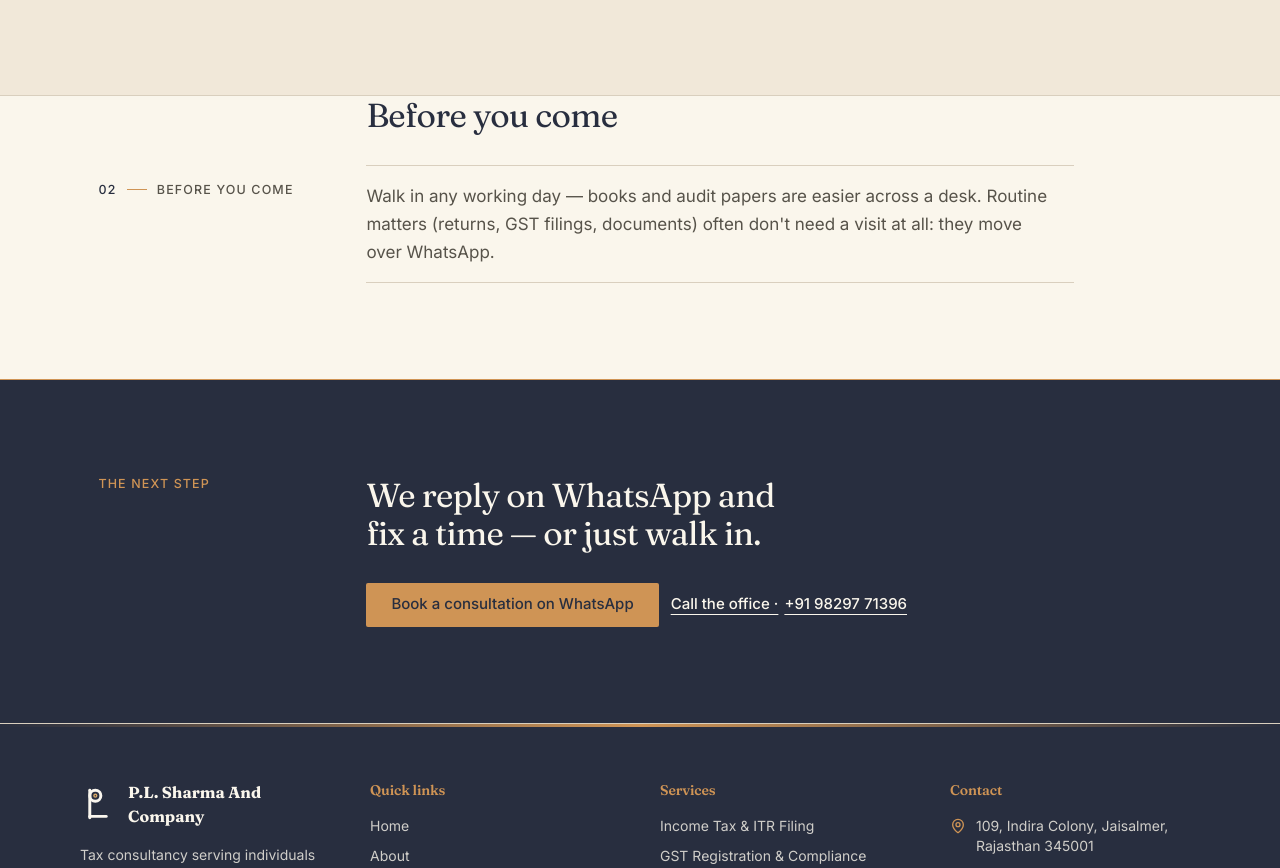
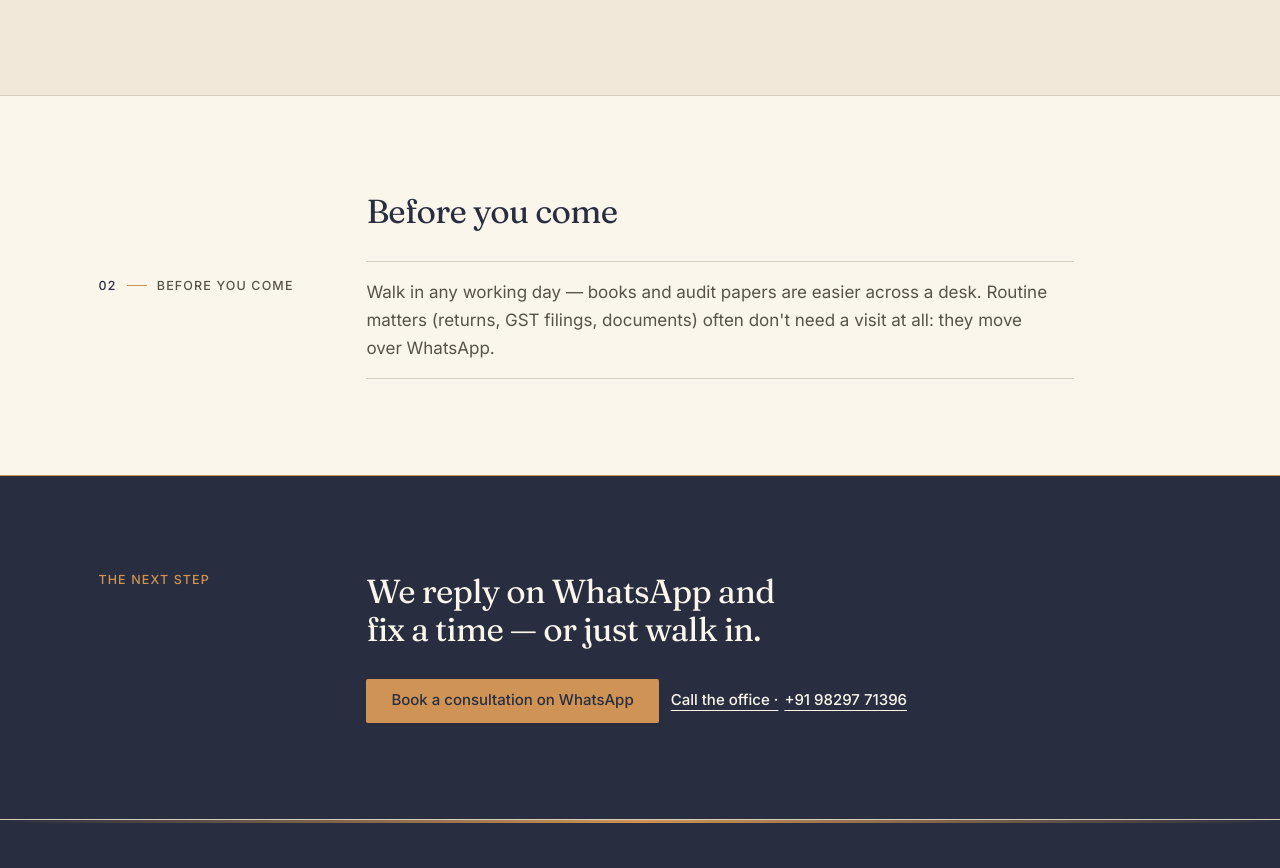
Before and after one commit to vibhavs015-droid/plsharma-site, a Next.js app in the folder site/: page /contact in a window 1280 px wide. Shown: the part 987-1855 px from the top of the page. Built offline with nearby package versions, Linux system fonts and the light colour scheme; no server answers.

Commit message:
T14-F: contact section 02 gets standard ledger-rail rhythm after the bordered band (pt-section like /book's post-band section; label box top aligns with h2 like /about)

```diff
--- a/site/app/contact/page.tsx
+++ b/site/app/contact/page.tsx
@@ -142,8 +142,14 @@ export default function ContactPage() {
 
       {/* ============ 02 · BEFORE YOU COME — the walk-in welcome, sourced
            from the FAQ online answer (§6 inventory); hours stay stated, no
-           live open/closed badge ============ */}
-      <section className="ledger-rail pb-[var(--space-section)]">
+           live open/closed badge. T14-F: this is the one paper section that
+           follows a bordered band, so it carries the section space itself —
+           the standard pb-only rhythm assumes the previous section's
+           padding sits on paper, and here it sits inside the sand band
+           (owner screenshot: h2 jammed under the hairline). pt gives the
+           h2 one clean --space-section of paper above it, the same gap
+           every other section gets from its predecessor. ============ */}
+      <section className="ledger-rail pt-[var(--space-section)] pb-[var(--space-section)]">
         <p className="rail-label rail-num">
           <span className="rail-num-figure" data-numeric>02</span>
           <span className="rail-num-rule" />
```
